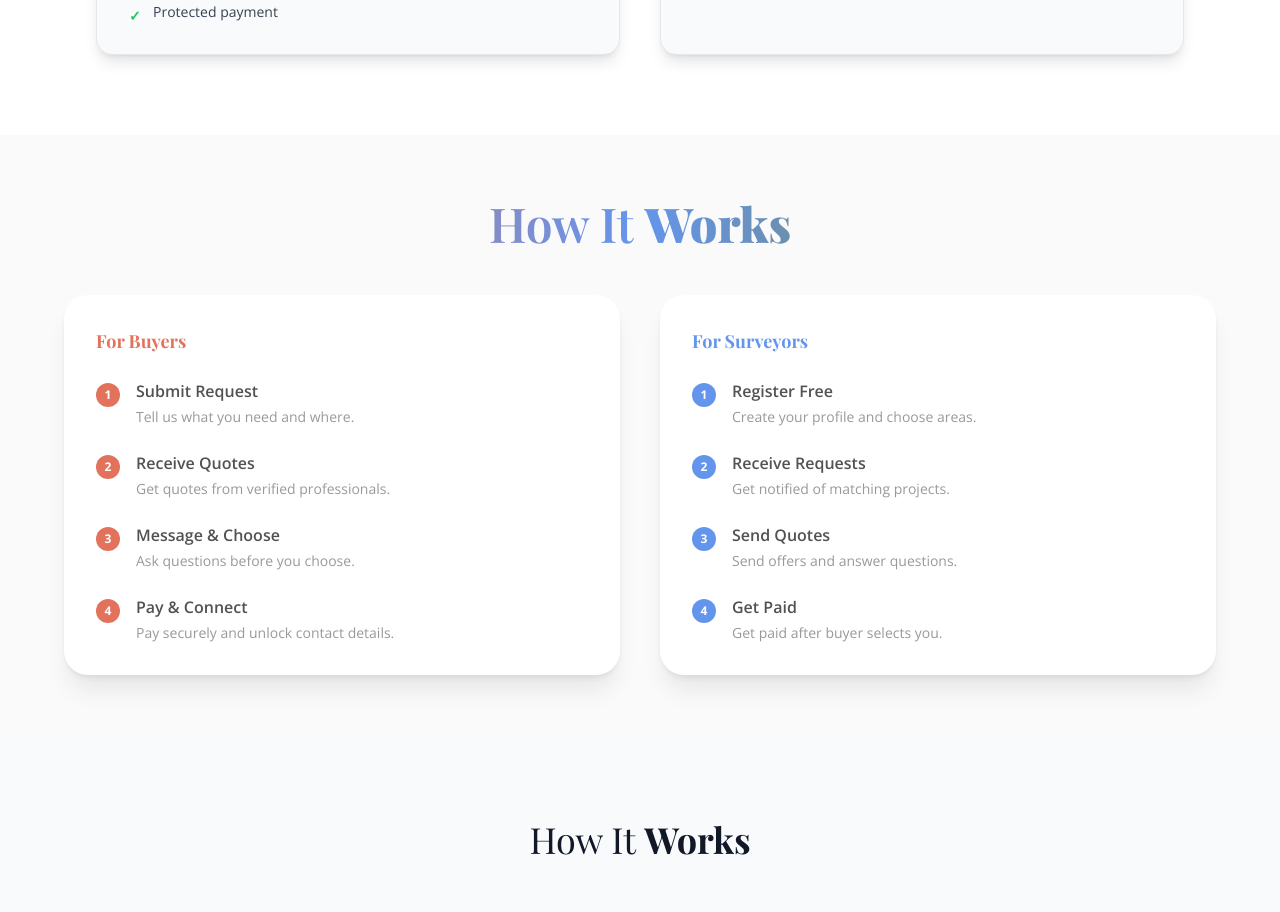
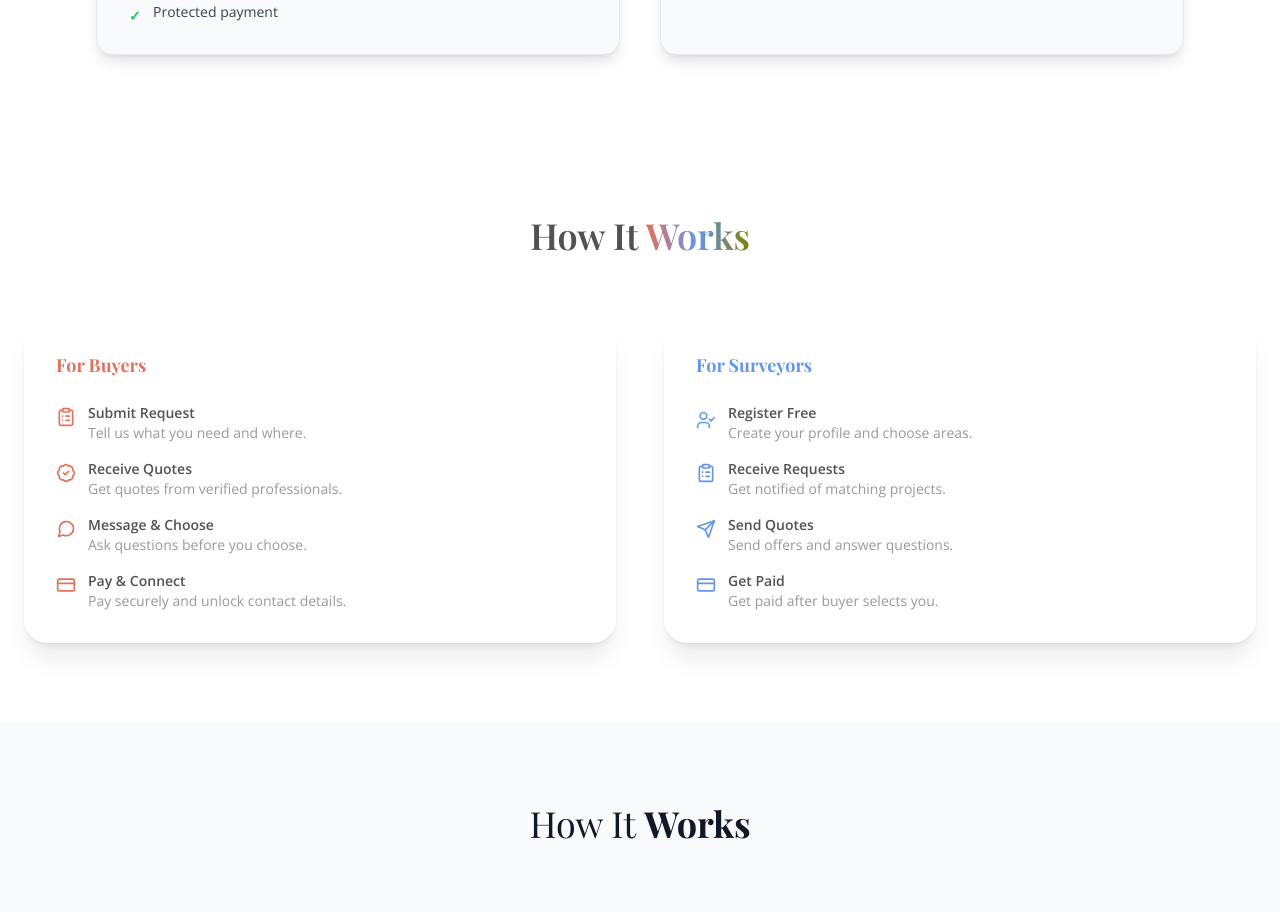
Before and after one commit to Geppix140269/PropertyProsDB, a Next.js app: page / in a window 1280 px wide. Shown: the part 960-1872 px from the top of the page. Built offline with nearby package versions, Linux system fonts and the light colour scheme; a web font is replaced by a local one.

Commit message:
Update HowItWorks.tsx

```diff
--- a/app/components/home/HowItWorks.tsx
+++ b/app/components/home/HowItWorks.tsx
@@ -1,74 +1,89 @@
 /* PATH: app/components/home/HowItWorks.tsx */
-import { motion } from 'framer-motion';
+import React from 'react';
+import { BadgeCheck, MessageCircle, Send, CreditCard, ClipboardList, UserCheck } from 'lucide-react';
 
-const stepsBuyer = [
-  { title: 'Submit Request', desc: 'Tell us what you need and where.' },
-  { title: 'Receive Quotes', desc: 'Get quotes from verified professionals.' },
-  { title: 'Message & Choose', desc: 'Ask questions before you choose.' },
-  { title: 'Pay & Connect', desc: 'Pay securely and unlock contact details.' },
-];
+const HowItWorks = () => {
+  return (
+    <section className="py-20 bg-white">
+      <div className="container mx-auto px-6">
+        <h2 className="text-center text-4xl font-playfair font-semibold mb-16 text-stone-800">
+          How It <span className="gradient-text">Works</span>
+        </h2>
 
-const stepsSurveyor = [
-  { title: 'Register Free', desc: 'Create your profile and choose areas.' },
-  { title: 'Receive Requests', desc: 'Get notified of matching projects.' },
-  { title: 'Send Quotes', desc: 'Send offers and answer questions.' },
-  { title: 'Get Paid', desc: 'Get paid after buyer selects you.' },
-];
+        <div className="grid grid-cols-1 md:grid-cols-2 gap-12">
+          {/* For Buyers */}
+          <div className="card-modern slide-up">
+            <h3 className="text-terracotta text-lg font-playfair font-bold mb-6">For Buyers</h3>
+            <ul className="space-y-4 text-sm">
+              <li className="flex items-start gap-3">
+                <ClipboardList className="text-terracotta w-5 h-5 mt-1 animate-float" />
+                <div>
+                  <p className="font-semibold text-stone-800">Submit Request</p>
+                  <p className="text-stone-600">Tell us what you need and where.</p>
+                </div>
+              </li>
+              <li className="flex items-start gap-3">
+                <BadgeCheck className="text-terracotta w-5 h-5 mt-1" />
+                <div>
+                  <p className="font-semibold text-stone-800">Receive Quotes</p>
+                  <p className="text-stone-600">Get quotes from verified professionals.</p>
+                </div>
+              </li>
+              <li className="flex items-start gap-3">
+                <MessageCircle className="text-terracotta w-5 h-5 mt-1" />
+                <div>
+                  <p className="font-semibold text-stone-800">Message & Choose</p>
+                  <p className="text-stone-600">Ask questions before you choose.</p>
+                </div>
+              </li>
+              <li className="flex items-start gap-3">
+                <CreditCard className="text-terracotta w-5 h-5 mt-1" />
+                <div>
+                  <p className="font-semibold text-stone-800">Pay & Connect</p>
+                  <p className="text-stone-600">Pay securely and unlock contact details.</p>
+                </div>
+              </li>
+            </ul>
+          </div>
 
-export default function HowItWorks() {
-  return (
-    <section className="bg-stone-50 py-16 px-4">
-      <div className="max-w-6xl mx-auto text-center mb-12">
-        <h2 className="text-4xl md:text-5xl font-playfair font-semibold gradient-text fade-in">
-          How It <span className="font-black">Works</span>
-        </h2>
-      </div>
-
-      <div className="grid grid-cols-1 md:grid-cols-2 gap-10 max-w-6xl mx-auto">
-        {/* Buyer Column */}
-        <motion.div
-          initial={{ opacity: 0, y: 30 }}
-          whileInView={{ opacity: 1, y: 0 }}
-          viewport={{ once: true }}
-          transition={{ duration: 0.6 }}
-          className="bg-white card-modern"
-        >
-          <h3 className="text-terracotta font-bold text-lg mb-6">For Buyers</h3>
-          <ol className="space-y-6">
-            {stepsBuyer.map((step, i) => (
-              <li key={i} className="relative pl-10">
-                <div className="absolute left-0 top-1 text-white bg-terracotta rounded-full w-6 h-6 text-xs flex items-center justify-center font-bold">
-                  {i + 1}
+          {/* For Surveyors */}
+          <div className="card-modern slide-up animation-delay-200">
+            <h3 className="text-sea text-lg font-playfair font-bold mb-6">For Surveyors</h3>
+            <ul className="space-y-4 text-sm">
+              <li className="flex items-start gap-3">
+                <UserCheck className="text-sea w-5 h-5 mt-1 animate-float-delayed" />
+                <div>
+                  <p className="font-semibold text-stone-800">Register Free</p>
+                  <p className="text-stone-600">Create your profile and choose areas.</p>
                 </div>
-                <p className="font-semibold text-stone-800 mb-1">{step.title}</p>
-                <p className="text-sm text-stone-600">{step.desc}</p>
               </li>
-            ))}
-          </ol>
-        </motion.div>
-
-        {/* Surveyor Column */}
-        <motion.div
-          initial={{ opacity: 0, y: 30 }}
-          whileInView={{ opacity: 1, y: 0 }}
-          viewport={{ once: true }}
-          transition={{ duration: 0.6, delay: 0.2 }}
-          className="bg-white card-modern"
-        >
-          <h3 className="text-sea font-bold text-lg mb-6">For Surveyors</h3>
-          <ol className="space-y-6">
-            {stepsSurveyor.map((step, i) => (
-              <li key={i} className="relative pl-10">
-                <div className="absolute left-0 top-1 text-white bg-sea rounded-full w-6 h-6 text-xs flex items-center justify-center font-bold">
-                  {i + 1}
+              <li className="flex items-start gap-3">
+                <ClipboardList className="text-sea w-5 h-5 mt-1" />
+                <div>
+                  <p className="font-semibold text-stone-800">Receive Requests</p>
+                  <p className="text-stone-600">Get notified of matching projects.</p>
                 </div>
-                <p className="font-semibold text-stone-800 mb-1">{step.title}</p>
-                <p className="text-sm text-stone-600">{step.desc}</p>
               </li>
-            ))}
-          </ol>
-        </motion.div>
+              <li className="flex items-start gap-3">
+                <Send className="text-sea w-5 h-5 mt-1" />
+                <div>
+                  <p className="font-semibold text-stone-800">Send Quotes</p>
+                  <p className="text-stone-600">Send offers and answer questions.</p>
+                </div>
+              </li>
+              <li className="flex items-start gap-3">
+                <CreditCard className="text-sea w-5 h-5 mt-1" />
+                <div>
+                  <p className="font-semibold text-stone-800">Get Paid</p>
+                  <p className="text-stone-600">Get paid after buyer selects you.</p>
+                </div>
+              </li>
+            </ul>
+          </div>
+        </div>
       </div>
     </section>
   );
-}
+};
+
+export default HowItWorks;
```
